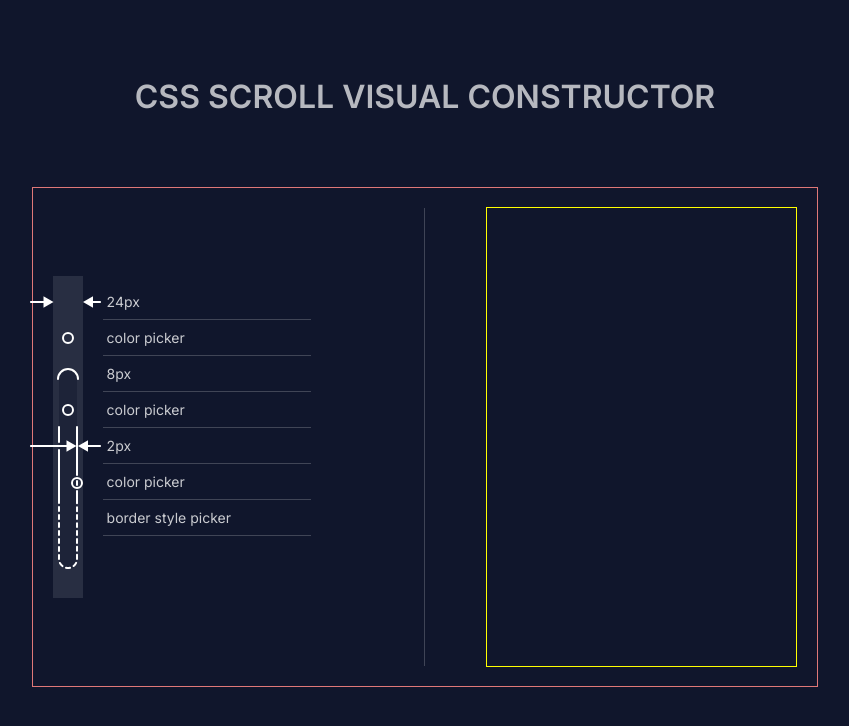
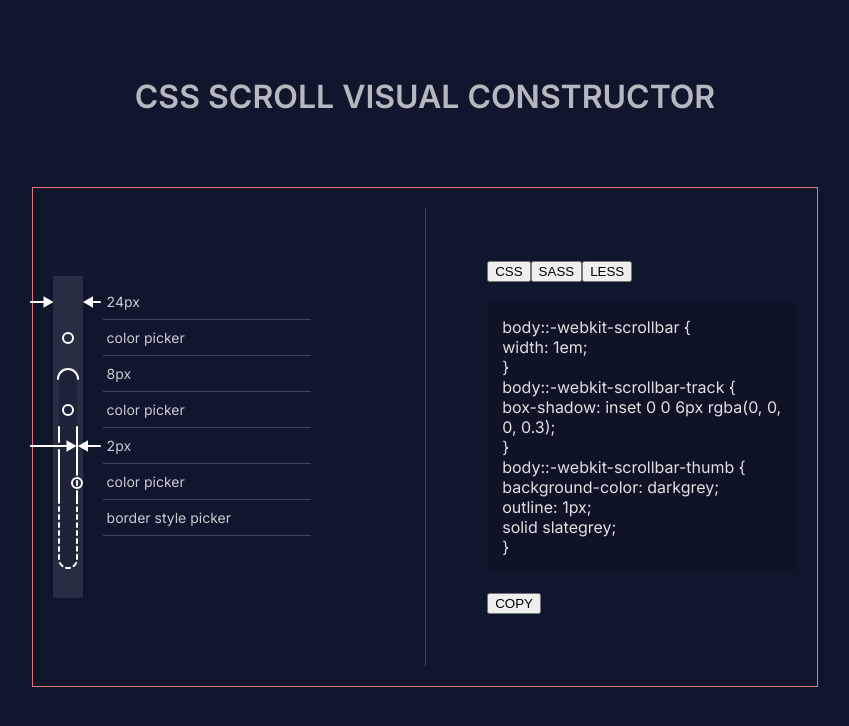
Before and after one commit to Dompower25/Scrollbar-Generator, a Vue app: page / in a window 1280 px wide. Shown: the top 726 px of the page, without its empty margins (215-1064 px from the left). Built offline with nearby package versions, Linux system fonts and the light colour scheme.

Commit message:
styling style component

```diff
--- a/src/components/Wrapper.vue
+++ b/src/components/Wrapper.vue
@@ -21,7 +21,29 @@
       </section>
     </div>
     <div class="line"></div>
-    <div class="css_style_block"></div>
+    <div class="style_block">
+      <div class="buttons_switch_block">
+        <button>CSS</button>
+        <button>SASS</button>
+        <button>LESS</button>
+      </div>
+      <div class="code_style_wrapper">
+        body::-webkit-scrollbar { <br />
+        width: 1em; <br />
+        } <br />
+        body::-webkit-scrollbar-track {<br />
+        box-shadow: inset 0 0 6px rgba(0, 0, 0, 0.3); <br />
+        }<br />
+        body::-webkit-scrollbar-thumb { <br />
+        background-color: darkgrey; <br />
+        outline: 1px;<br />
+        solid slategrey; <br />
+        }<br />
+      </div>
+      <div>
+        <button>COPY</button>
+      </div>
+    </div>
   </div>
 </template>
 
@@ -77,7 +99,6 @@
           position: relative;
           transform: translate(-23px, 20px);
         }
-
       }
 
       .inputs_scrollbar_styles {
@@ -86,9 +107,6 @@
 
         display: flex;
         flex-direction: column;
-
-
-
 
         .input_scrollbar_style {
           position: relative;
@@ -106,19 +124,26 @@
           border-bottom: 1px solid rgba(255, 255, 255, 0.2);
           width: 200px; // возможно потребуется удалить, при использовании интутов.
         }
-
       }
-
     }
 
     // border: 1px solid white;
   }
 
-  .css_style_block {
+  .style_block {
     width: 100%;
     height: 100%;
 
-    border: 1px solid yellow;
+    display: flex;
+    flex-direction: column;
+    justify-content: center;
+
+    .code_style_wrapper {
+      padding: 15px;
+      background: rgba(0,0,0, 0.15);
+      margin: 20px 0;
+    }
+
   }
 }
 </style>
```
Also changed, not shown: 1 other file (tests, documents, lock files or other folders).
